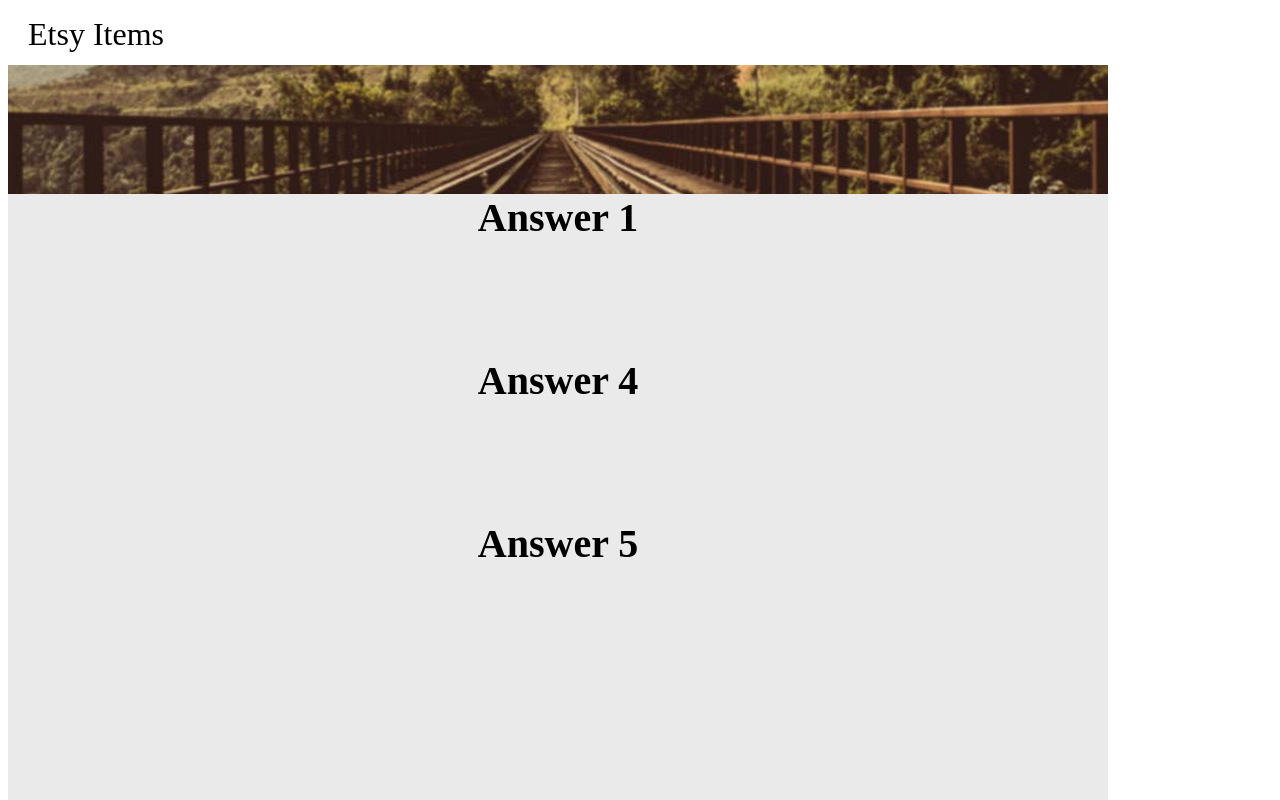
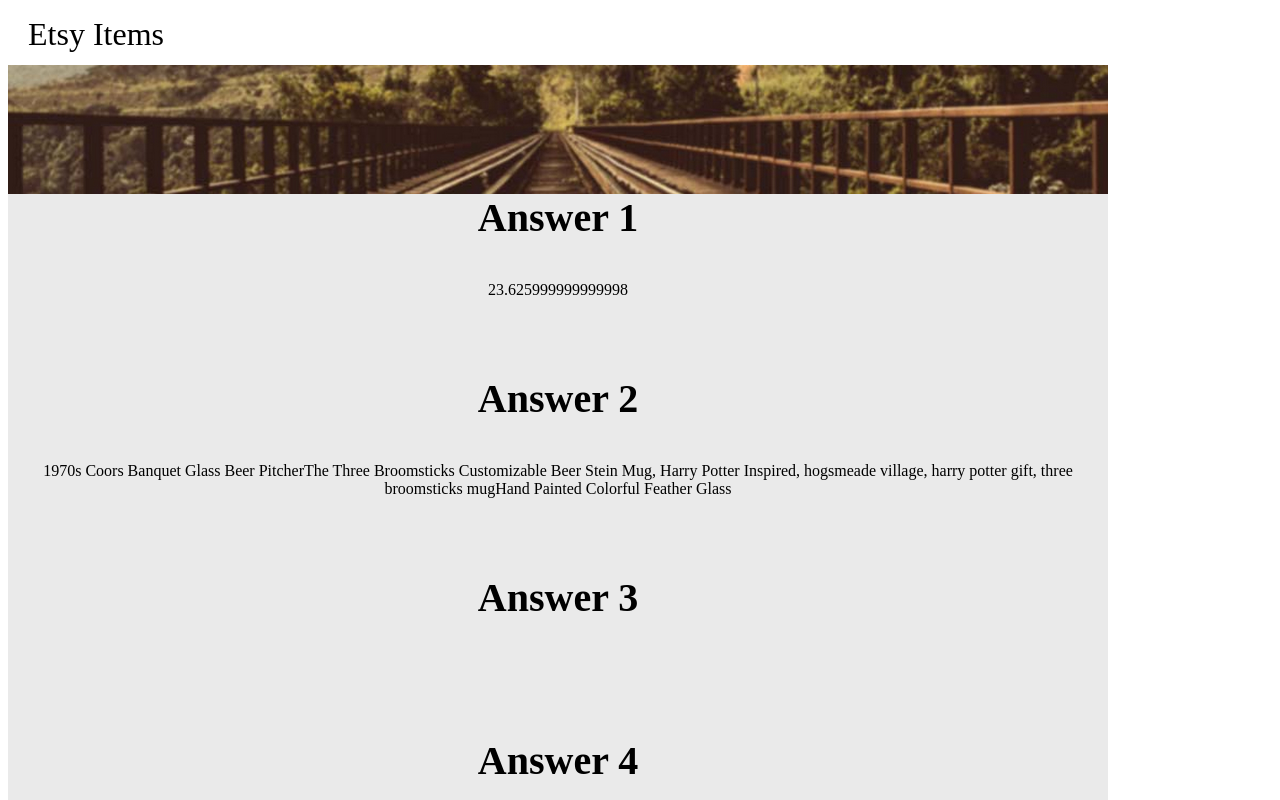
Before and after one commit to cameronzand/weekend2, a plain HTML site: page index.html in a window 1280 px wide. Shown: the top 800 px of the page. Drawn offline with Linux system fonts and the light colour scheme.

Commit message:
adding progress to work

```diff
--- a/index.html
+++ b/index.html
@@ -15,6 +15,12 @@
     <h3>Answer 1</h3>
     <div class="answer" id="answer1"></div>
 <br><br>
+    <h3>Answer 2</h3>
+   <div class="answer" id="answer2"></div>
+<br><br>
+     <h3>Answer 3</h3>
+    <div class="answer" id="answer3"></div>
+<br><br>
     <h3>Answer 4</h3>
     <div class="answer" id="answer4"></div>
 <br><br>
@@ -26,9 +32,7 @@
       <span class="center"> 2015 Your Name</span>
     </div>
 
-    <script src="js/items.js"></script>
-    <script src="js/main.js"></script>
-
-
+    <script src="items.js"></script>
+    <script src="main.js"></script>
   </body>
 </html>
--- a/main.js
+++ b/main.js
@@ -0,0 +1,42 @@
+
+// Question 1
+
+var getPrices = function(item){
+	return item.price;
+}
+
+var answer1 = document.getElementById("answer1");
+var price = items.map(getPrices)
+
+var averagePrice = function (avgPriceArr){
+var total = 0;
+for(var i = 0; i < avgPriceArr.length; i++) {
+    total += avgPriceArr[i];
+    // total = total + avgPriceArr[i]; <-- Same as +=
+}
+	//return total / avgPriceArr.length;
+	var ans = total / avgPriceArr.length;
+
+	answer1.innerHTML = ans;
+};
+
+averagePrice(price);
+
+
+
+// Question 2
+
+
+
+var priceRange = items.filter(function (x) {
+	return (x.price > 14 && x.price < 18)
+} )
+
+
+var answer2 = document.getElementById("answer2");
+
+answer2.innerHTML += priceRange[0].title;
+answer2.innerHTML += priceRange[1].title;
+answer2.innerHTML += priceRange[2].title;
+
+// Question 3
--- a/style.css
+++ b/style.css
@@ -17,6 +17,7 @@ nav {
 	height: 1200px;
 	background-color: #EAEAEA;
 	margin-top: -44px;
+	text-align: center;
 }
 
 .footer {
```
Also changed, not shown: 1 other file.
